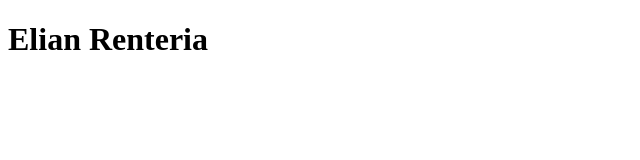
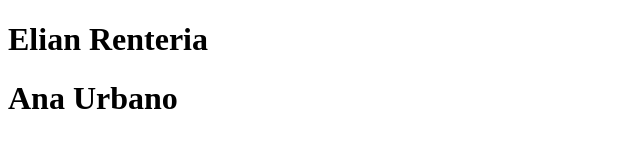
Before and after one commit to Elian2300/Elian_Renteria, a plain HTML site: page index.html in a window 1280 px wide. Shown: the whole page, without its empty margins (0-640 px from the left). Drawn offline with Linux system fonts and the light colour scheme.

```diff
--- a/index.html
+++ b/index.html
@@ -7,5 +7,7 @@
 </head>
 <body>
     <h1>Elian Renteria </h1>
+    <h1>Ana Urbano</h1>
+
 </body>
 </html>
```
